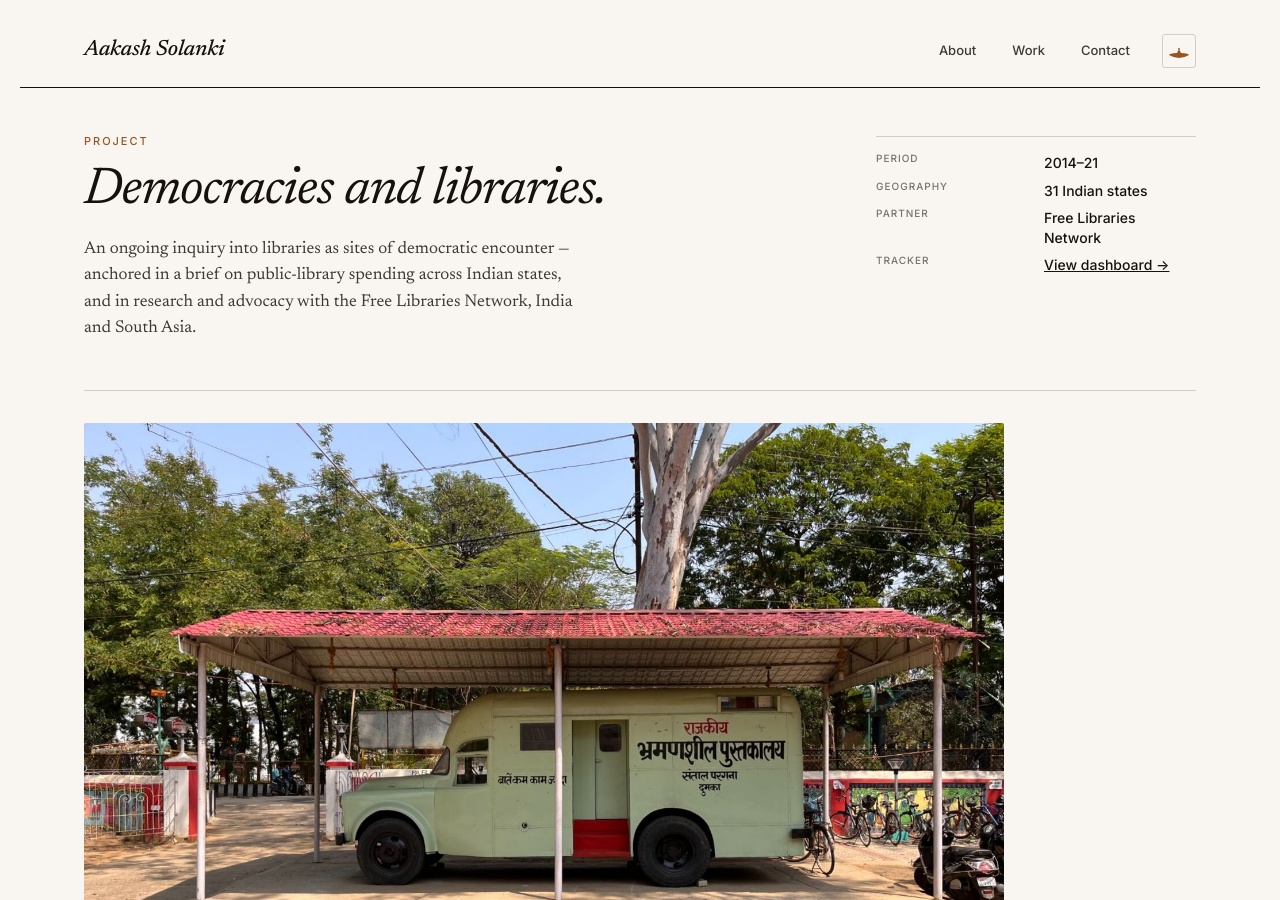
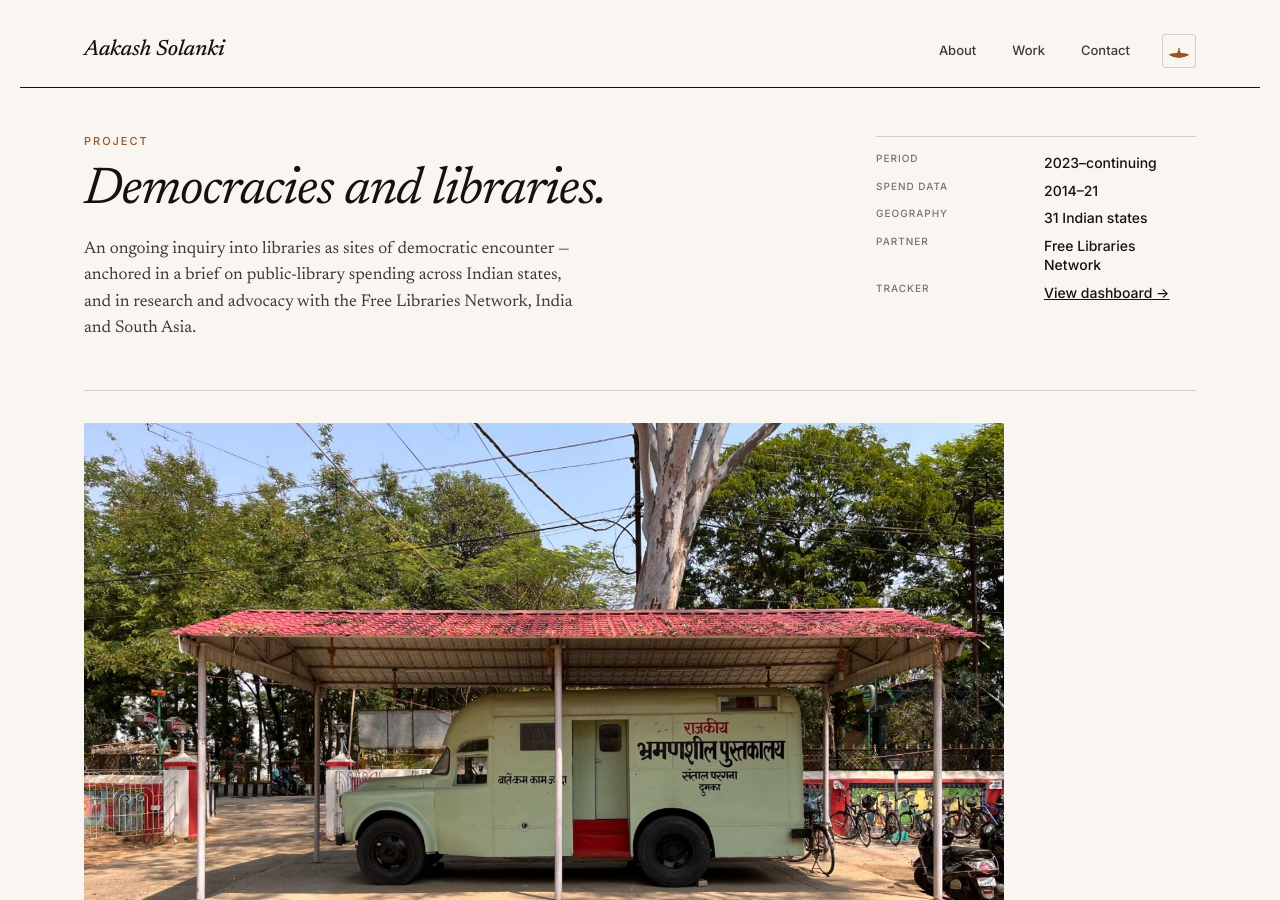
Before and after one commit to skishchampi/skishchampi.github.io, a Jekyll site: the page built from libraries.md, in a window 1280 px wide and 900 px high. Built offline with Jekyll 4.4.1, drawn with Linux system fonts in a browser that asks for light colours; some web fonts are replaced.

Commit message:
Mark libraries project as 2023–continuing
The 2014–21 range described the spend data, not the inquiry. This
work began with FLN and TCLP in 2023 and is ongoing; relabel
accordingly and keep the data window as a separate field.

Co-Authored-By: Claude Opus 4.7 (1M context) <noreply@anthropic.com>

```diff
--- a/libraries.md
+++ b/libraries.md
@@ -13,7 +13,8 @@ description: "An inquiry into libraries as sites of democratic encounter, anchor
   </div>
   <div class="meta">
     <dl>
-      <dt>Period</dt><dd>2014&ndash;21</dd>
+      <dt>Period</dt><dd>2023&ndash;continuing</dd>
+      <dt>Spend data</dt><dd>2014&ndash;21</dd>
       <dt>Geography</dt><dd>31 Indian states</dd>
       <dt>Partner</dt><dd>Free Libraries Network</dd>
       <dt>Tracker</dt><dd><a href="/freelibraries4all/">View dashboard &rarr;</a></dd>
```
